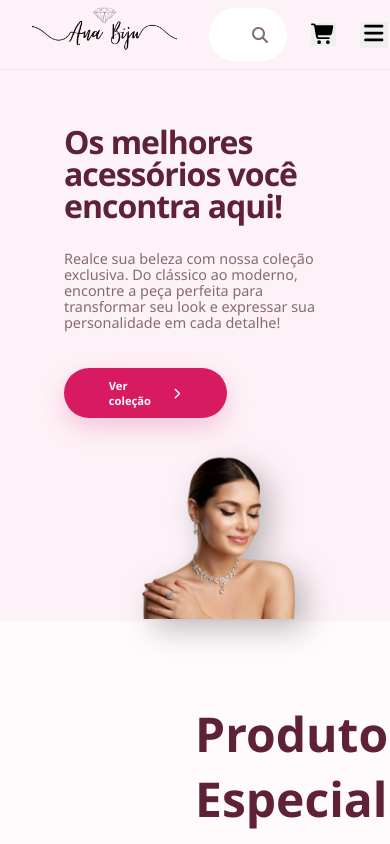
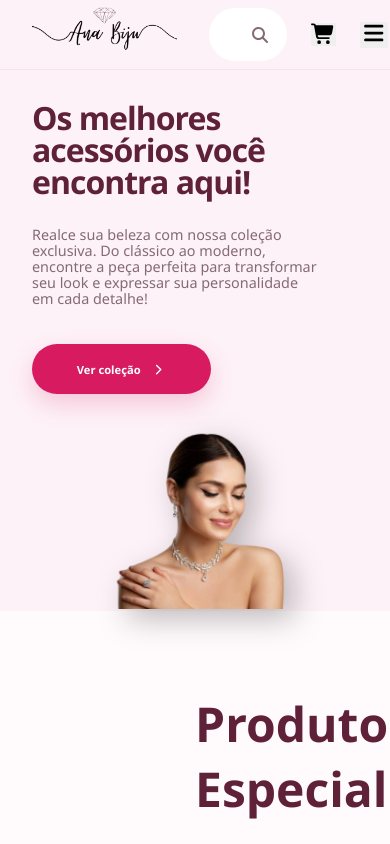
Before and after one commit to joaotabosa3599/anabijus-ecommerce, a React (Vite) app: page / in a window 390 px wide. Shown: the top 844 px of the page. Built offline with nearby package versions, Linux system fonts and the light colour scheme.

Commit message:
Correção 2.0 bugs mobile

```diff
--- a/src/App.css
+++ b/src/App.css
@@ -1329,6 +1329,7 @@ input:focus {
   }
  .see-more-btn{
   height: 50px;
+  width: 50%;
  }
   .testemunhas{
     flex-direction: column;
@@ -1430,7 +1431,7 @@ input:focus {
         flex-direction: column;
         grid-template-columns: 1fr;
         margin-left: 0;
-        gap: 2rem;
+        padding: 0;
       }
       header .left-side p {
         max-width: 80%;
```
